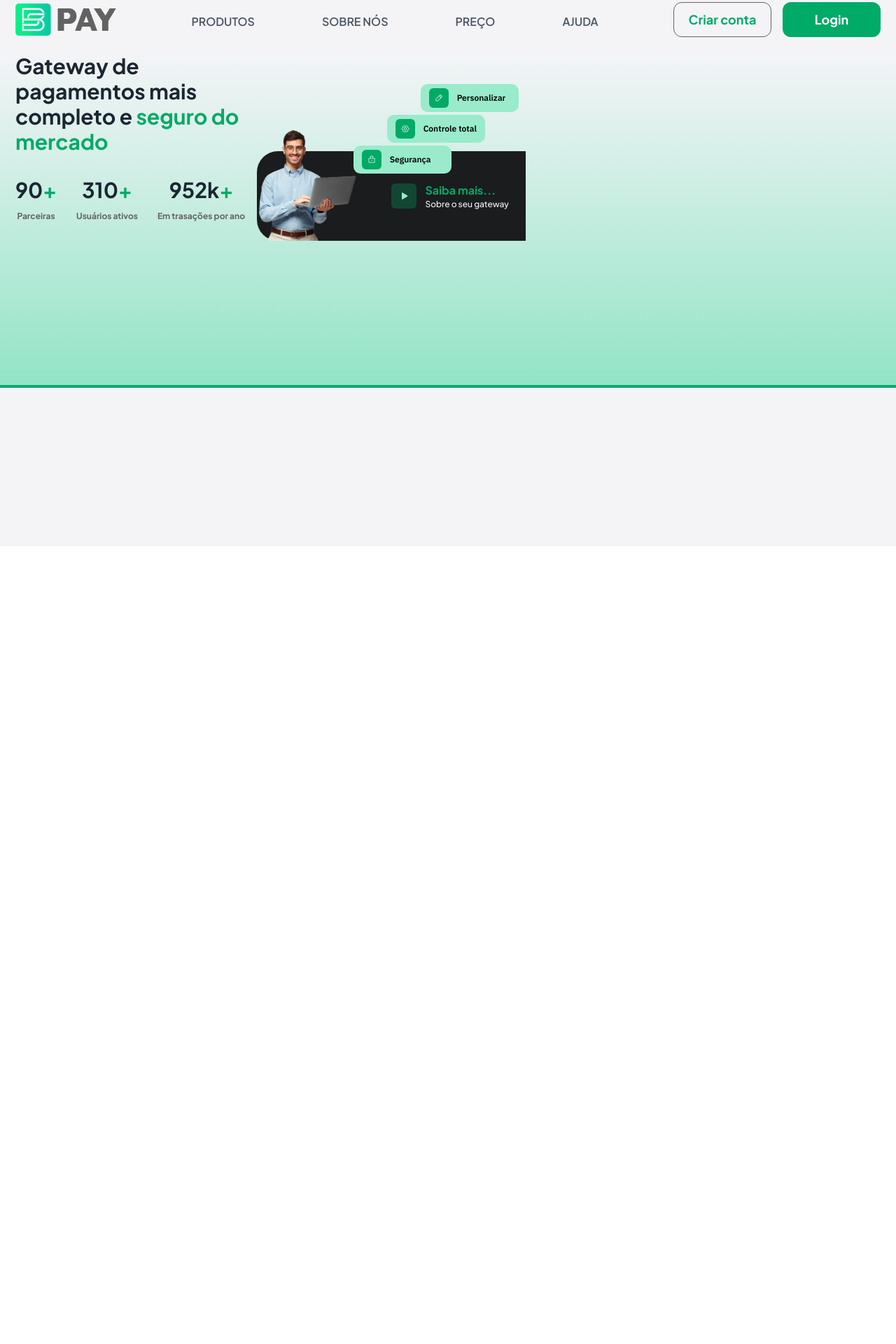
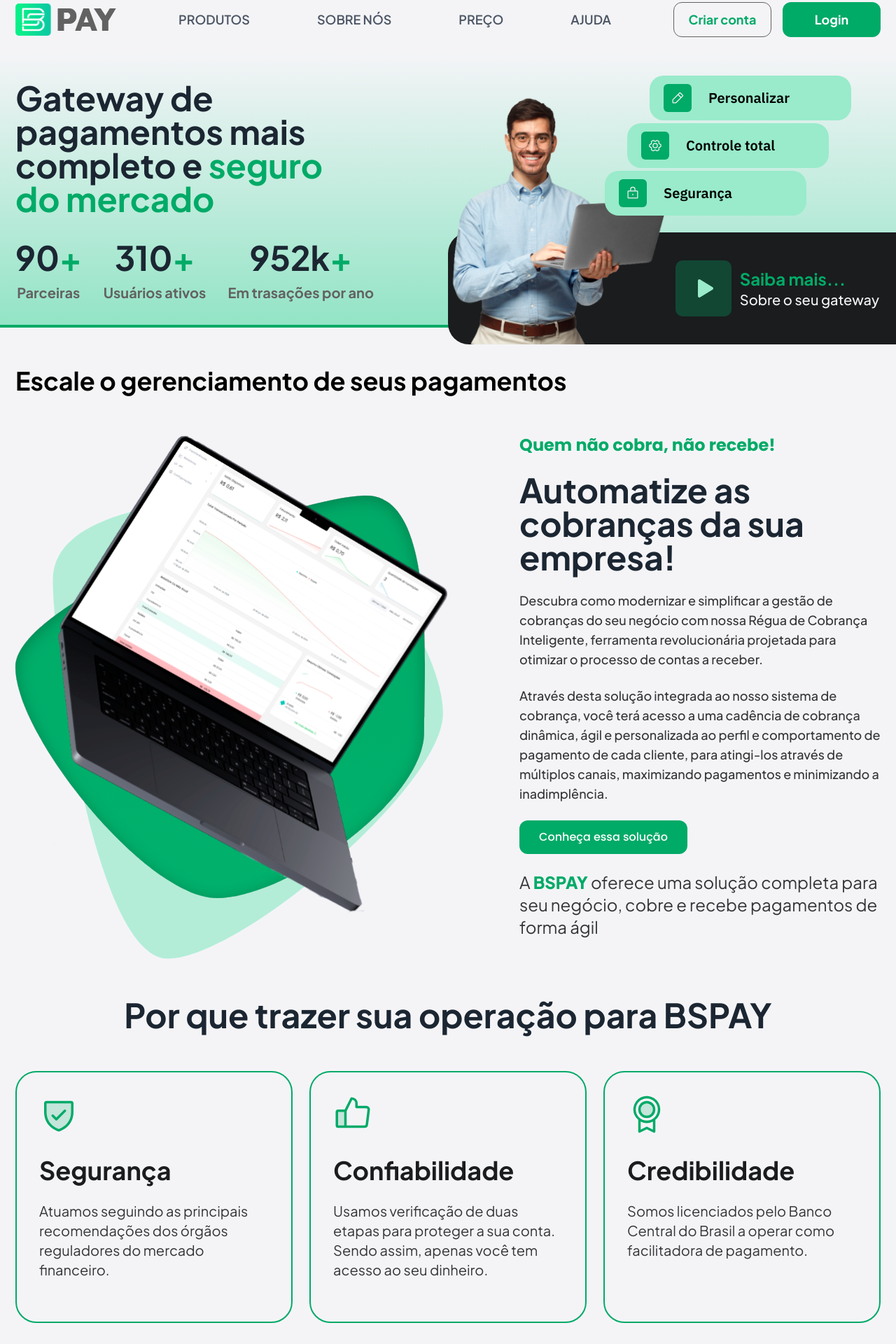
Before and after one commit to RamonBomfim/landing-bspay, a Next.js app: page / in a window 1280 px wide. Shown: the part 20-1940 px from the top of the page at 70% size. Before the commit the page ends 800 px from the top, so only its background shows below. Built offline with nearby package versions, Linux system fonts and the light colour scheme.

Commit message:
add: new sectionsss

```diff
--- a/src/app/layout.tsx
+++ b/src/app/layout.tsx
@@ -54,7 +54,7 @@
       <body
         className={`${jakarta.variable} ${poppins.variable} ${ibmPlex.variable} ${franklin.variable}`}
       >
-        <main className="flex flex-col w-full h-screen bg-gray-white">
+        <main className="flex flex-col w-full h-full bg-gray-white scroll-auto">
           <Header />
 
           {children}
--- a/src/app/page.tsx
+++ b/src/app/page.tsx
@@ -2,113 +2,118 @@
 import {
   GearSix,
   Lock,
+  Medal,
   PencilSimple,
   Play,
+  ShieldCheck,
+  ThumbsUp,
 } from "@phosphor-icons/react/dist/ssr";
 import Image from "next/image";
+import diagonalNotebook from "../assets/diagonal-notebook.svg";
 import person from "../assets/welcome-photo.png";
 
 export default function Home() {
   return (
     <>
-      <section className="flex justify-center w-full min-h-[29.875rem] md:px-[1.375rem] bg-gray-white md:bg-gradient-linear md:border-b-4 md:border-green-primary">
+      <section className="flex justify-center w-full min-h-[29.875rem] md:min-h-80 lg:max-h-[29.875rem] md:px-[1.375rem] bg-gray-white md:bg-gradient-linear md:border-b-4 md:border-green-primary">
         <div className="flex flex-col w-full h-full md:relative md:flex-row md:max-w-7xl">
-          <article className="flex flex-col gap-[1.875rem] px-[1.375rem] pb-[1.625rem] bg-gradient-linear border-b-4 border-green-primary md:px-0 md:bg-gradient-to-r md:from-inherit md:to-inherit md:border-0">
-            <h1 className="max-w-[21.5625rem] font-jakarta font-bold text-blue-text text-3xl">
+          <article className="flex flex-col gap-[1.875rem] px-[1.375rem] pb-[1.625rem] lg:pt-10 bg-gradient-linear border-b-4 border-green-primary md:px-0 md:bg-gradient-to-r md:from-inherit md:to-inherit md:border-0">
+            <h1 className="max-w-[21.5625rem] lg:max-w-[28.125rem] font-jakarta font-bold text-blue-text text-3xl lg:text-5xl">
               Gateway de pagamentos mais completo e{" "}
-              <span className="text-3xl font-jakarta font-bold text-green-primary">
+              <span className="text-3xl lg:text-5xl font-jakarta font-bold text-green-primary">
                 seguro do mercado
               </span>
             </h1>
 
-            <div className="flex items-center justify-between w-[20.5rem] h-[4.375rem]">
+            <div className="flex items-center justify-between w-[20.5rem] h-[4.375rem] lg:w-[32rem] lg:h-[6.25rem]">
               <div className="flex flex-col items-center gap-3">
-                <h2 className="text-3xl font-jakarta font-bold text-blue-text">
+                <h2 className="text-3xl lg:text-5xl font-jakarta font-bold text-blue-text">
                   90
-                  <span className="text-3xl font-jakarta font-bold text-green-primary">
+                  <span className="text-3xl lg:text-5xl font-jakarta font-bold text-green-primary">
                     +
                   </span>
                 </h2>
-                <span className="text-xs font-jakarta font-bold text-gray-border">
+                <span className="text-xs lg:text-xl font-jakarta font-bold text-gray-border">
                   Parceiras
                 </span>
               </div>
               <div className="flex flex-col items-center gap-3">
-                <h2 className="text-3xl font-jakarta font-bold text-blue-text">
+                <h2 className="text-3xl lg:text-5xl font-jakarta font-bold text-blue-text">
                   310
-                  <span className="text-3xl font-jakarta font-bold text-green-primary">
+                  <span className="text-3xl lg:text-5xl font-jakarta font-bold text-green-primary">
                     +
                   </span>
                 </h2>
-                <span className="text-xs font-jakarta font-bold text-gray-border">
+                <span className="text-xs lg:text-xl font-jakarta font-bold text-gray-border">
                   Usuários ativos
                 </span>
               </div>
               <div className="flex flex-col items-center gap-3">
-                <h2 className="text-3xl font-jakarta font-bold text-blue-text">
+                <h2 className="text-3xl lg:text-5xl font-jakarta font-bold text-blue-text">
                   952k
-                  <span className="text-3xl font-jakarta font-bold text-green-primary">
+                  <span className="text-3xl lg:text-5xl font-jakarta font-bold text-green-primary">
                     +
                   </span>
                 </h2>
-                <span className="text-xs font-jakarta font-bold text-gray-border">
+                <span className="text-xs lg:text-xl font-jakarta font-bold text-gray-border">
                   Em trasações por ano
                 </span>
               </div>
             </div>
           </article>
 
-          <article className="flex items-end justify-end py-5 px-0 h-72">
-            <div className="flex items-center justify-end pr-6 rounded-s-[1.875rem] w-96 h-32 bg-gray-black relative">
-              <div className="flex flex-col gap-1 absolute top-[-6rem] right-[6.625rem] z-10">
-                <div className="flex items-center gap-3 min-w-32 h-10 px-3 rounded-[.625rem] bg-green-secondary relative left-24">
-                  <div className="flex items-center justify-center h-7 w-7 rounded-md bg-green-primary">
-                    <PencilSimple className="w-3 h-auto text-gray-white" />
+          <article className="flex items-end justify-end py-5 px-0 h-72 md:absolute md:bottom-[-6rem] lg:bottom-[-3rem] md:right-[-1.375rem]">
+            <div className="flex items-center justify-end pr-6 rounded-s-[1.875rem] w-96 h-32 lg:w-[40rem] lg:h-40 bg-gray-black relative">
+              <div className="flex flex-col gap-1 absolute top-[-6rem] right-[6.625rem] md:top-[-9rem] md:right-[5.625rem] lg:right-[8rem] lg:top-[-14rem] z-10">
+                <div className="flex items-center gap-3 lg:gap-6 min-w-32 lg:min-w-72 h-10 lg:h-16 px-3 lg:px-5 rounded-[.625rem] lg:rounded-[1.25rem] bg-green-secondary relative left-24 md:left-16">
+                  <div className="flex items-center justify-center h-7 lg:h-10 w-7 lg:w-10 rounded-md bg-green-primary">
+                    <PencilSimple className="w-3 lg:w-5 h-auto text-gray-white" />
                   </div>
 
-                  <h4 className="font-ibmPlex font-semibold text-xs text-black">
+                  <h4 className="font-ibmPlex font-semibold text-xs lg:text-xl text-black">
                     Personalizar
                   </h4>
                 </div>
-                <div className="flex items-center gap-3 min-w-32 h-10 px-3 rounded-[.625rem] bg-green-secondary relative left-12">
-                  <div className="flex items-center justify-center h-7 w-7 rounded-md bg-green-primary">
-                    <GearSix className="w-3 h-auto text-gray-white" />
+                <div className="flex items-center gap-3 lg:gap-6 min-w-32 lg:min-w-72 h-10 lg:h-16 px-3 lg:px-5 rounded-[.625rem] lg:rounded-[1.25rem] bg-green-secondary relative left-12 md:left-8">
+                  <div className="flex items-center justify-center h-7 lg:h-10 w-7 lg:w-10 rounded-md bg-green-primary">
+                    <GearSix className="w-3 lg:w-5 h-auto text-gray-white" />
                   </div>
 
-                  <h4 className="font-ibmPlex font-semibold text-xs text-black">
+                  <h4 className="font-ibmPlex font-semibold text-xs lg:text-xl text-black">
                     Controle total
                   </h4>
                 </div>
-                <div className="flex items-center gap-3 min-w-32 h-10 px-3 rounded-[.625rem] bg-green-secondary">
-                  <div className="flex items-center justify-center h-7 w-7 rounded-md bg-green-primary">
-                    <Lock className="w-3 h-auto text-gray-white" />
+                <div className="flex items-center gap-3 lg:gap-6 min-w-32 lg:min-w-72 h-10 lg:h-16 px-3 lg:px-5 rounded-[.625rem] lg:rounded-[1.25rem] bg-green-secondary">
+                  <div className="flex items-center justify-center h-7 lg:h-10 w-7 lg:w-10 rounded-md bg-green-primary">
+                    <Lock className="w-3 lg:w-5 h-auto text-gray-white" />
                   </div>
 
-                  <h4 className="font-ibmPlex font-semibold text-xs text-black">
+                  <h4 className="font-ibmPlex font-semibold text-xs lg:text-xl text-black">
                     Segurança
                   </h4>
                 </div>
               </div>
+
               <Image
                 src={person}
                 alt="Pessoa segurando notebook"
                 sizes="100vw"
-                className="w-44 md:w-36 h-auto absolute bottom-0 left-0"
+                className="w-44 md:w-60 lg:w-80 h-auto absolute bottom-0 left-0"
                 priority
               />
 
               <div className="flex items-center gap-3">
-                <div className="flex items-center justify-center h-9 w-9 rounded-md bg-[#124734]">
+                <div className="flex items-center justify-center h-9 w-9 lg:w-20 lg:h-20 rounded-md lg:rounded-[.625rem] bg-[#124734]">
                   <Play
-                    className="w-3 h-auto text-green-secondary"
+                    className="w-3 h-auto lg:w-8 text-green-secondary"
                     weight="fill"
                   />
                 </div>
                 <div className="flex flex-col">
-                  <h4 className="text-base font-jakarta font-bold text-green-primary">
+                  <h4 className="text-base lg:text-2xl font-jakarta font-bold text-green-primary">
                     Saiba mais...
                   </h4>
-                  <span className="text-xs font-jakarta font-medium text-gray-white">
+                  <span className="text-xs lg:text-xl font-jakarta font-medium text-gray-white">
                     Sobre o seu gateway
                   </span>
                 </div>
@@ -119,6 +124,123 @@
       </section>
 
       <Divider optionalClass="md:hidden" />
+
+      <section className="flex justify-center w-full h-auto pt-14 md:px-[1.375rem]">
+        <div className="flex flex-col w-full md:max-w-7xl h-full gap-14">
+          <h3 className="font-jakarta font-bold text-4xl">
+            Escale o gerenciamento de seus pagamentos
+          </h3>
+
+          <div className="flex gap-20">
+            <Image
+              src={diagonalNotebook}
+              alt="Notebook na diagonal"
+              sizes="100vw"
+              className="w-80 lg:w-[40rem] h-auto"
+              priority
+            />
+
+            <article className="flex flex-col h-full gap-6">
+              <h5 className="font-poppins font-bold text-2xl text-green-primary">
+                Quem não cobra, não recebe!
+              </h5>
+
+              <h3 className="font-jakarta font-bold text-5xl text-blue-text">
+                Automatize as cobranças da sua empresa!
+              </h3>
+
+              <p className="font-jakarta font-medium text-lg text-gray-text">
+                Descubra como modernizar e simplificar a gestão de cobranças do
+                seu negócio com nossa Régua de Cobrança Inteligente, ferramenta
+                revolucionária projetada para otimizar o processo de contas a
+                receber.
+              </p>
+              <p className="font-jakarta font-medium text-lg text-gray-text">
+                Através desta solução integrada ao nosso sistema de cobrança,
+                você terá acesso a uma cadência de cobrança dinâmica, ágil e
+                personalizada ao perfil e comportamento de pagamento de cada
+                cliente, para atingi-los através de múltiplos canais,
+                maximizando pagamentos e minimizando a inadimplência.
+              </p>
+
+              <button className="w-60 h-12 px-7 py-2 rounded-xl font-poppins font-medium text-base bg-green-primary text-white hover:brightness-90 hover:border hover:border-green-secondary transition whitespace-nowrap flex items-center justify-center">
+                Conheça essa solução
+              </button>
+
+              <p className="font-jakarta font-regular text-2xl text-gray-text">
+                A{" "}
+                <span className="font-extrabold text-green-primary">BSPAY</span>{" "}
+                oferece uma solução completa para seu negócio, cobre e recebe
+                pagamentos de forma ágil
+              </p>
+            </article>
+          </div>
+        </div>
+      </section>
+
+      <section className="flex justify-center w-full h-auto py-14 md:px-[1.375rem]">
+        <div className="flex flex-col w-full md:max-w-7xl h-full gap-14">
+          <h3 className="font-jakarta font-bold text-5xl text-blue-text text-center">
+            Por que trazer sua operação para BSPAY
+          </h3>
+
+          <div className="flex items-center justify-center w-full h-auto gap-6">
+            <div className="flex flex-col p-8 w-[25.25rem] h-[22.5rem] gap-8 rounded-[1.875rem] border-2 border-green-primary">
+              <ShieldCheck
+                className="w-14 h-auto text-green-primary"
+                weight="duotone"
+              />
+
+              <div className="flex flex-col gap-6 w-full">
+                <h5 className="font-jakarta font-bold text-4xl text-gray-black">
+                  Segurança
+                </h5>
+
+                <p className="font-jakarta font-regular text-xl text-gray-text">
+                  Atuamos seguindo as principais recomendações dos órgãos
+                  reguladores do mercado financeiro.
+                </p>
+              </div>
+            </div>
+
+            <div className="flex flex-col p-8 w-[25.25rem] h-[22.5rem] gap-8 rounded-[1.875rem] border-2 border-green-primary">
+              <ThumbsUp
+                className="w-14 h-auto text-green-primary"
+                weight="duotone"
+              />
+
+              <div className="flex flex-col gap-6 w-full">
+                <h5 className="font-jakarta font-bold text-4xl text-gray-black">
+                  Confiabilidade
+                </h5>
+
+                <p className="font-jakarta font-regular text-xl text-gray-text">
+                  Usamos verificação de duas etapas para proteger a sua conta.
+                  Sendo assim, apenas você tem acesso ao seu dinheiro.
+                </p>
+              </div>
+            </div>
+
+            <div className="flex flex-col p-8 w-[25.25rem] h-[22.5rem] gap-8 rounded-[1.875rem] border-2 border-green-primary">
+              <Medal
+                className="w-14 h-auto text-green-primary"
+                weight="duotone"
+              />
+
+              <div className="flex flex-col gap-6 w-full">
+                <h5 className="font-jakarta font-bold text-4xl text-gray-black">
+                  Credibilidade
+                </h5>
+
+                <p className="font-jakarta font-regular text-xl text-gray-text">
+                  Somos licenciados pelo Banco Central do Brasil a operar como
+                  facilitadora de pagamento.
+                </p>
+              </div>
+            </div>
+          </div>
+        </div>
+      </section>
     </>
   );
 }
--- a/src/components/Button/index.tsx
+++ b/src/components/Button/index.tsx
@@ -1,4 +1,4 @@
-import { IconProps } from "phosphor-react";
+import { IconProps } from "@phosphor-icons/react";
 import { ButtonHTMLAttributes, ComponentType } from "react";
 
 interface ButtonProps extends ButtonHTMLAttributes<HTMLButtonElement> {
--- a/src/components/Header/components/NavLink/index.tsx
+++ b/src/components/Header/components/NavLink/index.tsx
@@ -2,7 +2,7 @@
   return (
     <a
       href={`#${id}`}
-      className="text-gray-600 font-jakarta font-semibold size-[1.125rem] uppercase w-auto whitespace-nowrap hover:text-gray-800"
+      className="text-gray-600 font-jakarta font-semibold md:text-base lg:text-lg uppercase w-auto whitespace-nowrap hover:text-gray-800"
     >
       {label}
     </a>
--- a/src/components/Header/components/Navbar/index.tsx
+++ b/src/components/Header/components/Navbar/index.tsx
@@ -21,7 +21,7 @@
 
 export function Navbar() {
   return (
-    <nav className="hidden md:flex items-center w-auto max-w-[38.875rem] gap-24">
+    <nav className="hidden md:flex items-center w-auto max-w-[38.875rem] md:gap-6 lg:gap-24">
       {navLinks.map(({ id, label }) => (
         <NavLink key={id} id={id} label={label} />
       ))}
--- a/src/components/Header/index.tsx
+++ b/src/components/Header/index.tsx
@@ -5,7 +5,7 @@
 export function Header() {
   return (
     <div className="flex justify-center items-center w-full h-24 px-[1.375rem]">
-      <header className="flex justify-between items-center w-full md:max-w-7xl">
+      <header className="flex justify-between items-center w-full md:max-w-7xl gap-4">
         <Logo />
 
         <Navbar />
@@ -14,12 +14,12 @@
           <Button
             text="Criar conta"
             variant="ghost"
-            optionalClass="md:w-[8.75rem] md:h-[3.125rem]"
+            optionalClass="md:w-[7rem] md:h-[3.125rem] lg:w-[8.75rem]"
           />
           <Button
             text="Login"
             variant="fill"
-            optionalClass="md:w-[8.75rem] md:h-[3.125rem]"
+            optionalClass="md:w-[7rem] md:h-[3.125rem] lg:w-[8.75rem]"
           />
         </div>
       </header>
--- a/tailwind.config.ts
+++ b/tailwind.config.ts
@@ -17,6 +17,7 @@
           black: "#1A1C1E",
           white: "#F4F4F7",
           border: "#626262",
+          text: "#343537",
         },
         blue: {
           text: "#1B2632",
```
